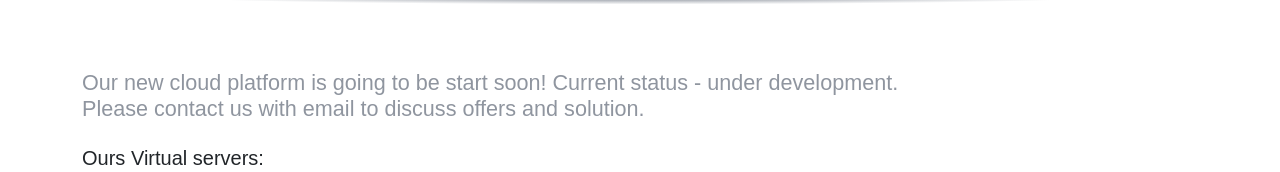
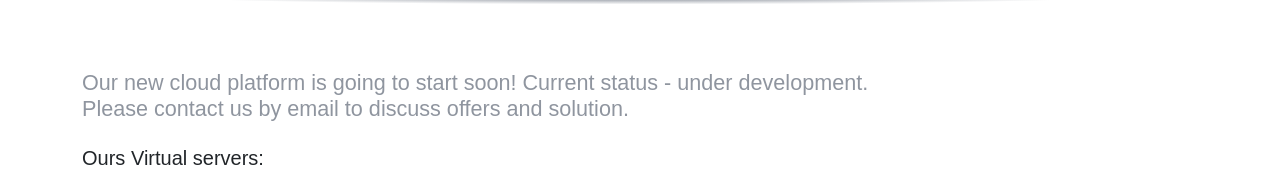
Before and after one commit to Zakamsky/perfect-cloud, a website: page src/index.html in a window 1280 px wide. Shown: the part 502-674 px from the top of the page. Drawn offline with nearby package versions, Linux system fonts and the light colour scheme; files that its build step writes are made by us from their sources.

Commit message:
text edit

```diff
--- a/src/index.html
+++ b/src/index.html
@@ -39,10 +39,11 @@
 
   <!-- servers -->
   <section class="servers container pt-4">
+
     <h2 class="servers__title text-secondary my-4">
-      Our new cloud platform is going to be start soon! Current status - under development.
+      Our new cloud platform is going to start soon! Current status - under development.
       <br/>
-      Please contact us with email to discuss offers and solution.
+      Please contact us by email to discuss offers and solution.
     </h2>
 
     <section class="servers__block " id="servers-vds">
```
